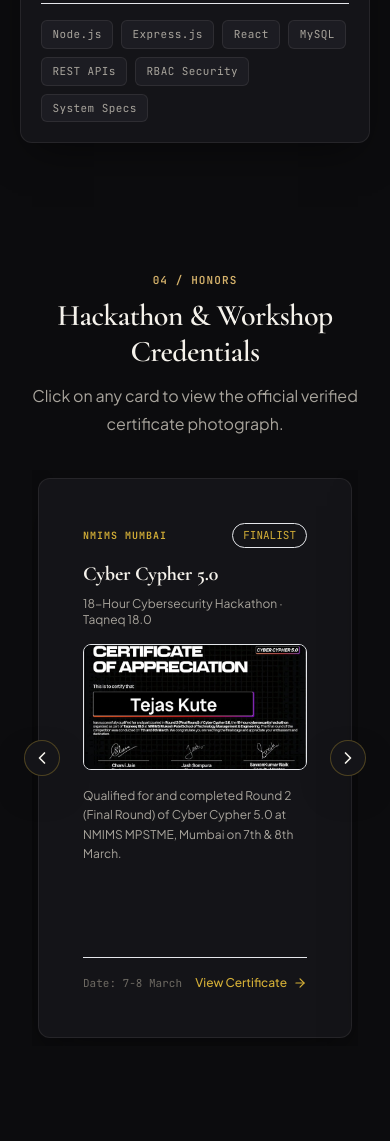
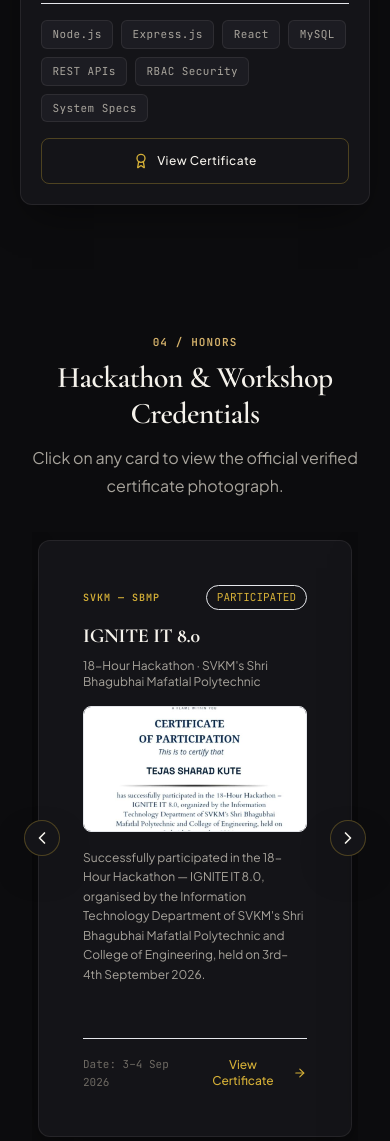
Before and after one commit to tejaskute284-dotcom/portfolio, a website with bundled scripts: page index.html in a window 390 px wide. Shown: the part 4994-6135 px from the top of the page. Built offline with nearby package versions, Linux system fonts and the light colour scheme; no server answers; animation ran at ten frames a second; files whose address does not match are found by name; a web font is replaced by a local one.

Commit message:
feat: add certifications and hackathons data with internship completion asset

```diff
--- a/index.html
+++ b/index.html
@@ -506,7 +506,8 @@
             </li>
           </ul>
 
-          <div class="flex flex-wrap gap-2 pt-4 border-t border-border">
+          <div class="flex flex-col sm:flex-row sm:items-center justify-between gap-4 pt-4 border-t border-border mt-2">
+            <div class="flex flex-wrap gap-2">
               <span class="tech-tag">Node.js</span>
               <span class="tech-tag">Express.js</span>
               <span class="tech-tag">React</span>
@@ -514,6 +515,15 @@
               <span class="tech-tag">REST APIs</span>
               <span class="tech-tag">RBAC Security</span>
               <span class="tech-tag">System Specs</span>
+            </div>
+            <button type="button"
+                    class="btn-luxury-secondary text-xs px-3.5 py-1.5 flex items-center gap-2 shrink-0 font-mono"
+                    data-cert-img="assets/certificates/aerus_internship_completion.png"
+                    data-cert-title="Aerus Infotech Solutions — Certificate of Completion"
+                    data-cert-subtitle="Web Development Internship · Aerus Infotech Solutions Pvt. Ltd.">
+              <i data-lucide="award" class="w-4 h-4 text-accentGold"></i>
+              <span>View Certificate</span>
+            </button>
           </div>
         </div>
       </div>
@@ -550,6 +560,9 @@
             <span class="text-[11px] font-mono px-3 py-1 rounded-full border border-accentGold/40 text-accentGold bg-bgSecondary">2025 – 2029 (2nd Year)</span>
             <h3 class="text-2xl font-bold mt-3 text-textPrimary">B.Tech — Artificial Intelligence &amp; Machine Learning</h3>
             <p class="text-sm text-accentGold font-medium mt-1 font-sans">Atharva College of Engineering, Atharva University Mumbai</p>
+            <p class="text-textSecondary text-sm mt-2 font-mono">
+              Academic Performance: <span class="text-accentGold font-bold text-base">8.625 CGPA</span>
+            </p>
             <p class="text-textSecondary text-sm mt-2 leading-relaxed font-sans">
               Rigorous curriculum across deep learning architectures, computational logic, linear algebra, discrete mathematics, and software design.
             </p>
--- a/js/data/certifications.js
+++ b/js/data/certifications.js
@@ -29,5 +29,17 @@ export const CERTIFICATIONS = [
     domain: 'Computational Structures & Algorithms',
     id: 'PY-COURSERA',
     url: 'https://coursera.org/share/fc39ed31a05c150b28cec5387ee7bfd5'
+  },
+  {
+    title: 'Prompt Engineering for ChatGPT',
+    domain: 'Generative AI & LLM Prompting Architecture',
+    id: 'PE-COURSERA',
+    url: 'https://www.coursera.org/account/accomplishments/records/6ACA0X3N3D9F'
+  },
+  {
+    title: 'Getting Started with Git and GitHub',
+    domain: 'Version Control, CI/CD & Collaboration Workflows',
+    id: 'GIT-COURSERA',
+    url: 'https://www.coursera.org/account/accomplishments/records/PD058ZM3DS6U'
   }
 ];
--- a/js/data/hackathons.js
+++ b/js/data/hackathons.js
@@ -2,6 +2,22 @@
 // accentHex drives --card-accent CSS custom property (set by render.js)
 // All hover classes use var(--card-accent) to stay 100% in-theme
 export const HACKATHONS = [
+  {
+    org: 'AERUS INFOTECH SOLUTIONS',
+    orgColor: 'text-accentGold',
+    accentHex: '#D5B26B',
+    badge: { label: 'COMPLETED', cls: 'bg-amber-500/10 text-amber-400 border-amber-500/20' },
+    title: 'Web Development Internship',
+    subtitle: 'Aerus Infotech Solutions Pvt. Ltd. · Navi Mumbai',
+    subtitleColor: 'text-accentGold',
+    img: 'assets/certificates/aerus_internship_completion.png',
+    imgAlt: 'Aerus Infotech Solutions Internship Completion Certificate — Tejas Kute',
+    desc: 'Successfully completed the Web Development Internship at Aerus Infotech Solutions Pvt. Ltd., demonstrating commendable technical skills in HSMMS architecture, MySQL persistence, RBAC security, and full-stack engineering.',
+    footerLeft: '25 June – 24 Sep 2026',
+    btnColor: 'text-accentGold',
+    certTitle: 'Aerus Infotech Solutions — Certificate of Completion',
+    certSubtitle: 'Aerus Infotech Solutions Pvt. Ltd. · Airoli, Navi Mumbai'
+  },
   {
     org: 'SVKM — SBMP',
     orgColor: 'text-accentBlue',
```
Also changed, not shown: assets/certificates/aerus_internship_completion.png (added). Lines whose indentation alone changed are shown as unchanged.
